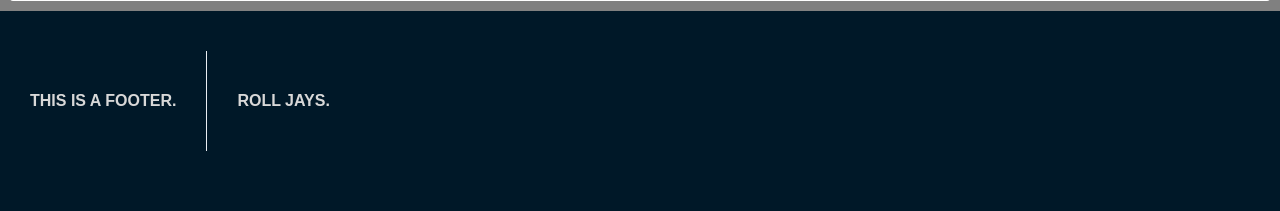
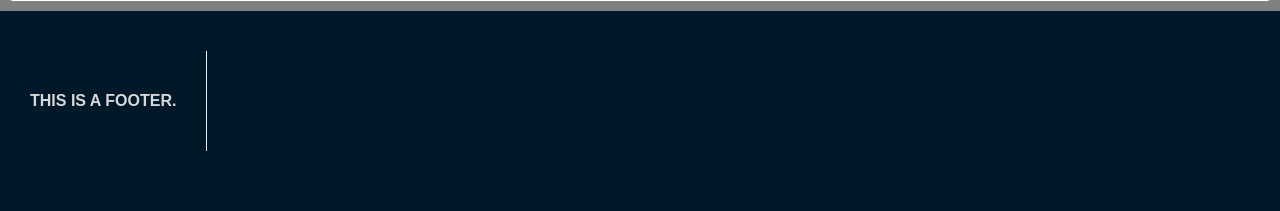
Before and after one commit to Nmans01/cs341-project, a PHP site: page /index.php in a window 1280 px wide. Shown: the part 793-1004 px from the top of the page. Run offline with PHP 8.4, Linux system fonts and the light colour scheme; the visitor is signed in with stand-in values (Sample User, id 1); data that the repository does not hold is empty.

Commit message:
Commented out text

```diff
--- a/footer.php
+++ b/footer.php
@@ -2,5 +2,5 @@
     <div>this is a footer.</div>
     <div class='thingy'></div>
     <!--<div><a href='../jays/src'>Jays</a></div>-->
-    <div>roll jays.</div>
+    <!-- <div>roll jays.</div> -->
 </footer>
```
